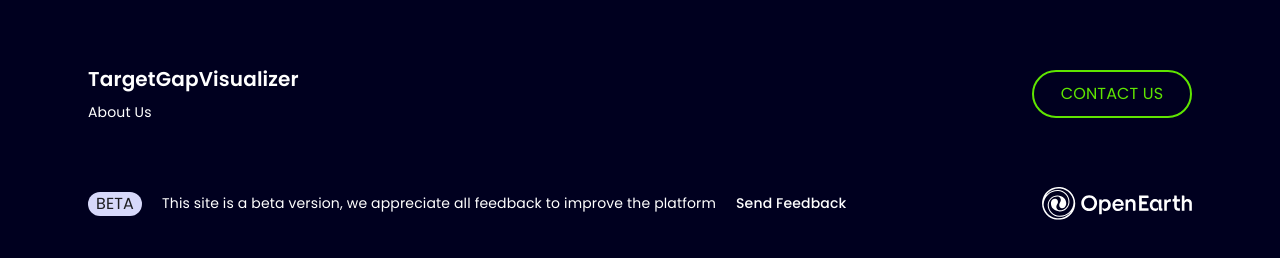
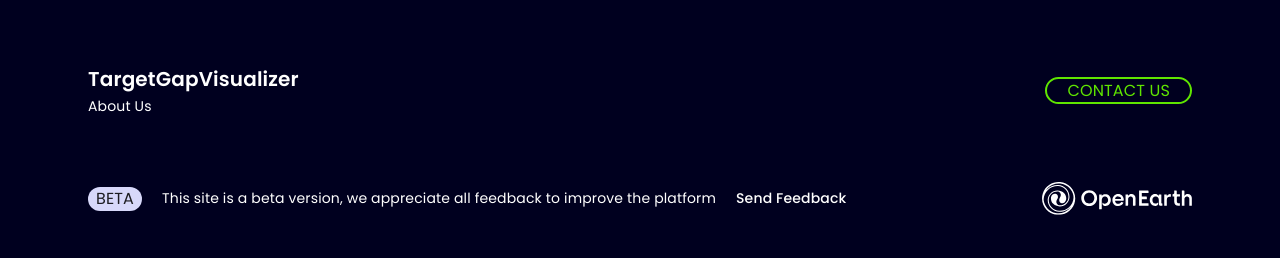
Before and after one commit to Open-Earth-Foundation/target-gap, a Next.js app: page / in a window 1280 px wide. Shown: the part 1227-1485 px from the top of the page. Built offline with nearby package versions, Linux system fonts and the light colour scheme; no server answers.

Commit message:
fix: add links to footer

```diff
--- a/src/components/footer/PageFooter.tsx
+++ b/src/components/footer/PageFooter.tsx
@@ -4,7 +4,7 @@ import Container from '@mui/material/Container';
 import Image from 'next/image';
 
 const Footer = () => {
-    return(
+  return (
     <div
       className="
                 h-[324px]
@@ -18,10 +18,10 @@ const Footer = () => {
           <div className="flex h-1/2 items-center justify-between">
             <div className="space-y-2">
               <p className="text-white font-bold text-[20px]">TargetGapVisualizer</p>
-                            <p className="text-white  text-[14px]">About Us</p>
+              <a className="text-white text-[14px]" href="https://www.openearth.org/projects/openclimate">About Us</a>
             </div>
             <div>
-                            <button
+              <a
                 className="
                   h-12
                   w-40
@@ -31,24 +31,27 @@ const Footer = () => {
                   px-5
                   rounded-full
                 "
+                href="mailto:info@openearth.org"
               >
                 CONTACT US
-                            </button>
+              </a>
             </div>
           </div>
           <div className="flex mt-16 items-center justify-between">
             <div className="flex items-center">
               <p className="bg-[#D7D8FA] px-2 rounded-full mr-5">BETA</p>
               <p className='text-white text-[14px] mr-5'>This site is a beta version, we appreciate all feedback to improve the platform</p>
-                            <p className='text-white font-[500] text-[14px]'>Send Feedback</p>
+              <a className='text-white font-[500] text-[14px]' href="mailto:ux@openearth.org">Send Feedback</a>
             </div>
             <div>
+              <a href="https://openearth.org">
                 <Image
                   src="/images/OEFLogo.svg"
                   alt='OEF_Logo'
                   height={150}
                   width={150}
                 />
+              </a>
             </div>
           </div>
         </div>
```
Lines whose indentation alone changed are shown as unchanged.
